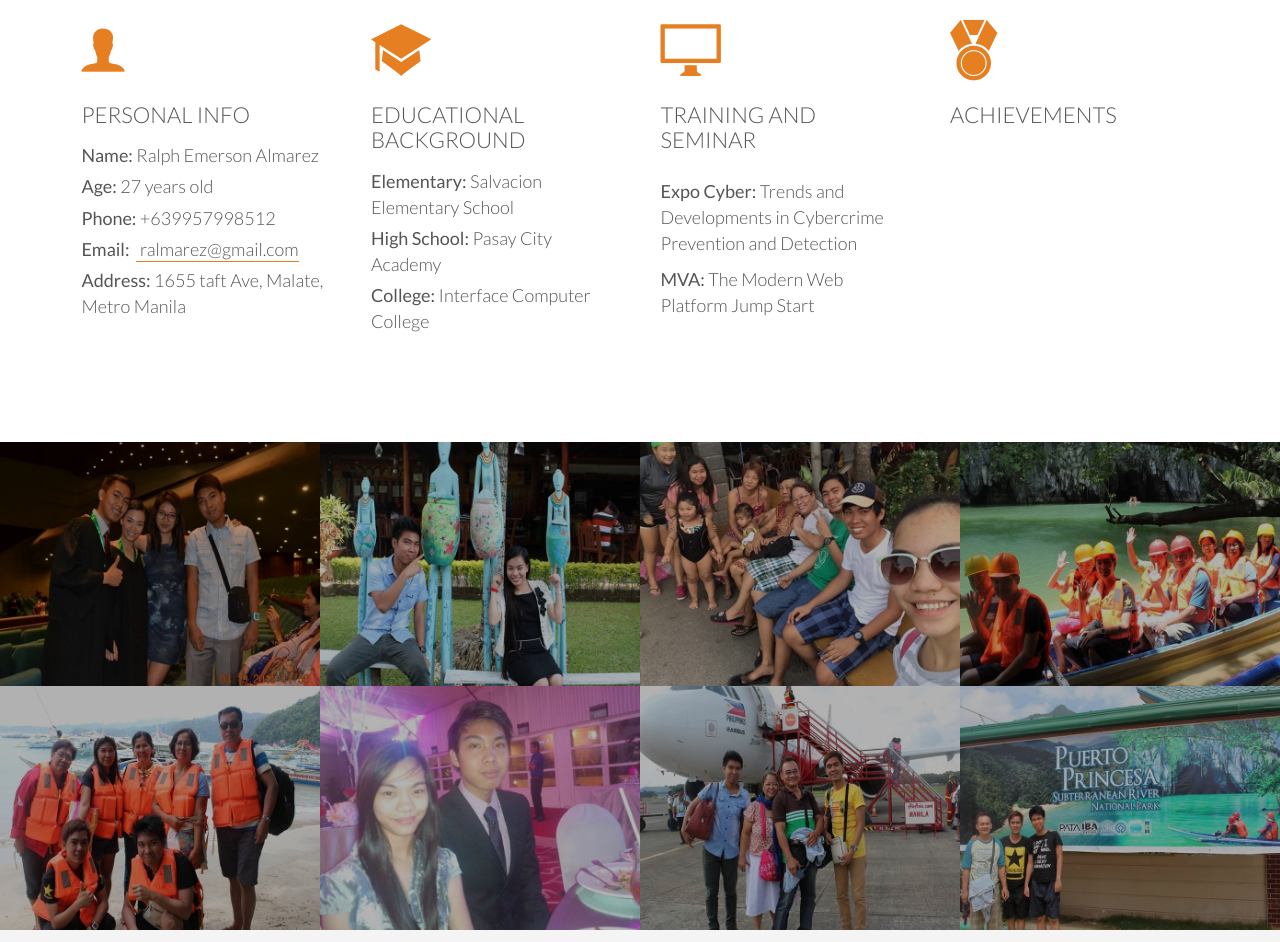
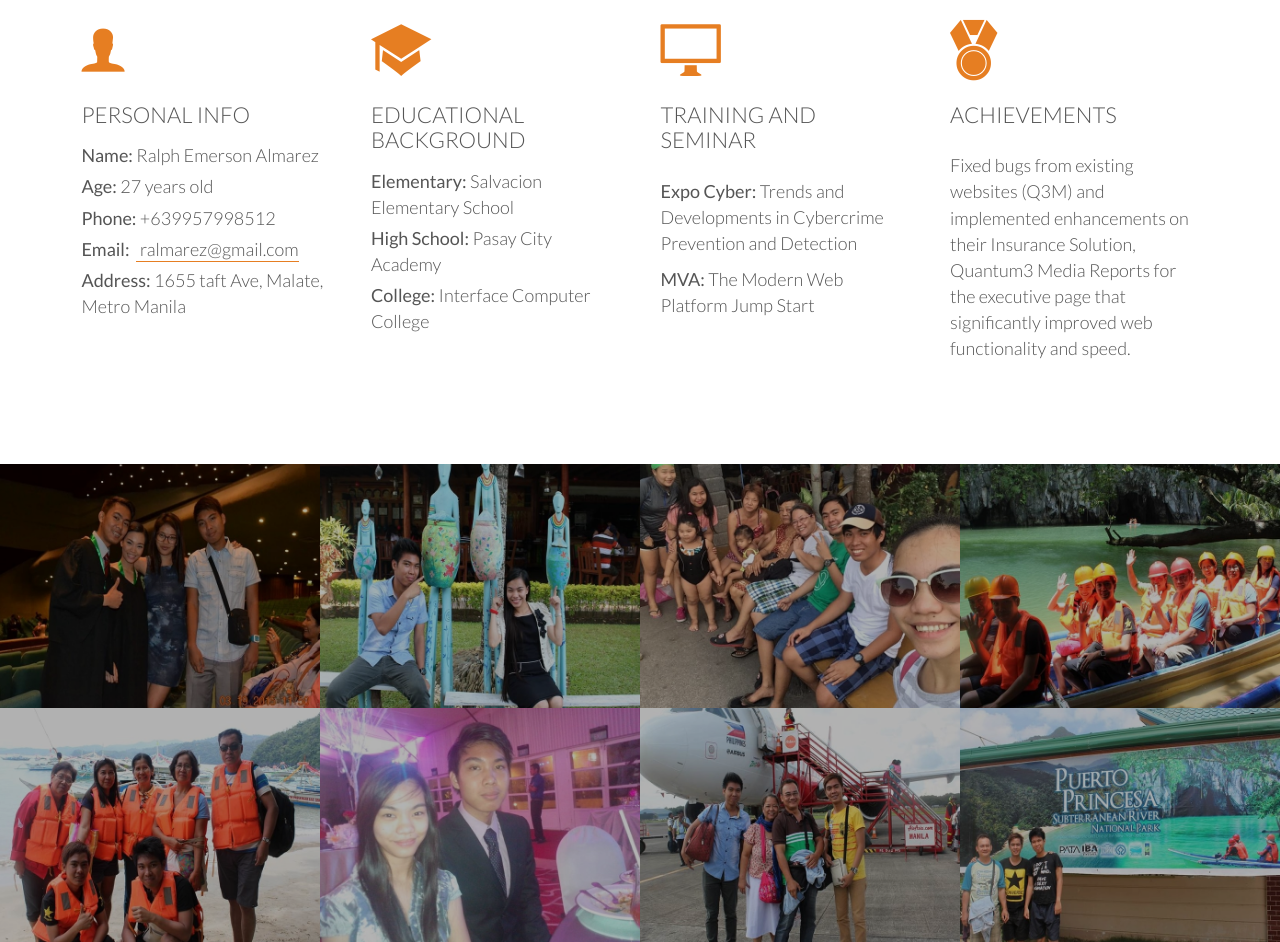
Before and after one commit to Deadras14/Personal_Website, a plain HTML site: page index.html in a window 1280 px wide. Shown: the part 1889-2831 px from the top of the page. Drawn offline with nearby package versions, Linux system fonts and the light colour scheme; a script that the page names is missing.

Commit message:
update data

```diff
--- a/index.html
+++ b/index.html
@@ -174,6 +174,11 @@
         <div class="col span-1-of-4 box">
           <i class="ion-ribbon-a icon-big"></i>
           <h3 class="least-important">Achievements</h3>
+           <p>
+            Fixed bugs from existing websites (Q3M) and implemented enhancements on
+            their Insurance Solution, Quantum3 Media Reports for the executive page that
+            significantly improved web functionality and speed.
+          </p>
         </div>
       </div>
     </section>
```
